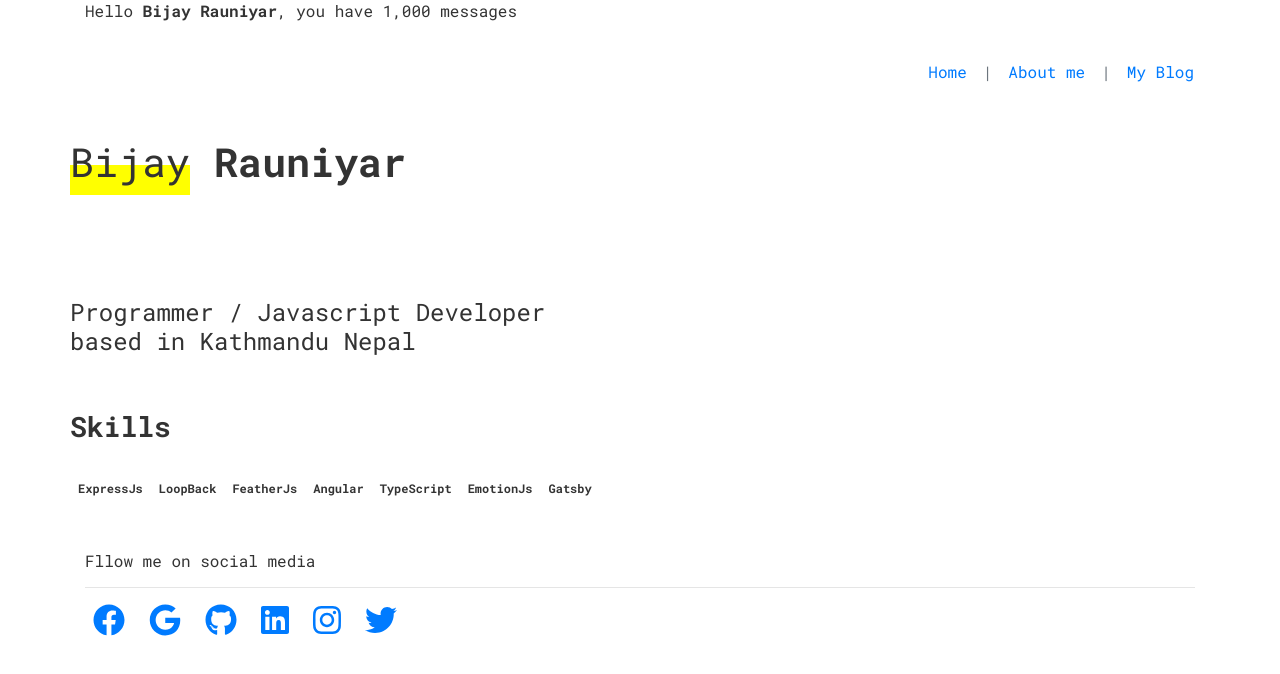
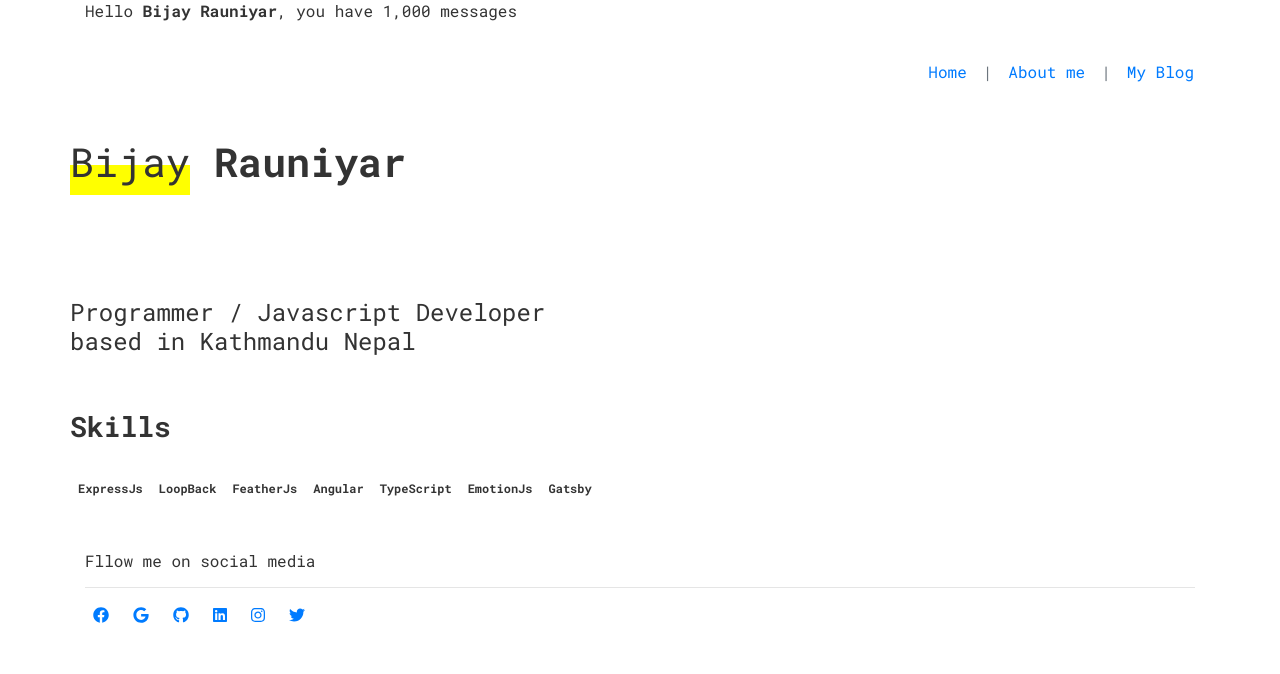
Before and after one commit to soy-bean-lean/bijayrauniyar, a Gatsby site: page / in a window 1280 px wide. Built offline with nearby package versions, Linux system fonts and the light colour scheme; Gatsby itself is replaced by a stand-in of ours.

Commit message:
change font sizr

```diff
--- a/src/pages/index.tsx
+++ b/src/pages/index.tsx
@@ -66,22 +66,22 @@ const IndexPage = () => (
       <hr></hr>
       <div>
         <Link className="mr-3 ml-2 " to="/#">
-          <FontAwesomeIcon size="2x" icon={faFacebook} />
+          <FontAwesomeIcon size="1x" icon={faFacebook} />
         </Link>
         <Link className="mr-3 ml-2" to="/#">
-          <FontAwesomeIcon size="2x" icon={faGoogle} />
+          <FontAwesomeIcon size="1x" icon={faGoogle} />
         </Link>
         <Link className="mr-3 ml-2" to="/#">
-          <FontAwesomeIcon size="2x" icon={faGithub} />
+          <FontAwesomeIcon size="1x" icon={faGithub} />
         </Link>
         <Link className="mr-3 ml-2" to="/#">
-          <FontAwesomeIcon size="2x" icon={faLinkedin} />
+          <FontAwesomeIcon size="1x" icon={faLinkedin} />
         </Link>
         <Link className="mr-3 ml-2 " to="/#">
-          <FontAwesomeIcon size="2x" icon={faInstagram} />
+          <FontAwesomeIcon size="1x" icon={faInstagram} />
         </Link>
         <Link className="mr-3 ml-2 " to="/#">
-          <FontAwesomeIcon size="2x" icon={faTwitter} />
+          <FontAwesomeIcon size="1x" icon={faTwitter} />
         </Link>
       </div>
     </footer>
```
